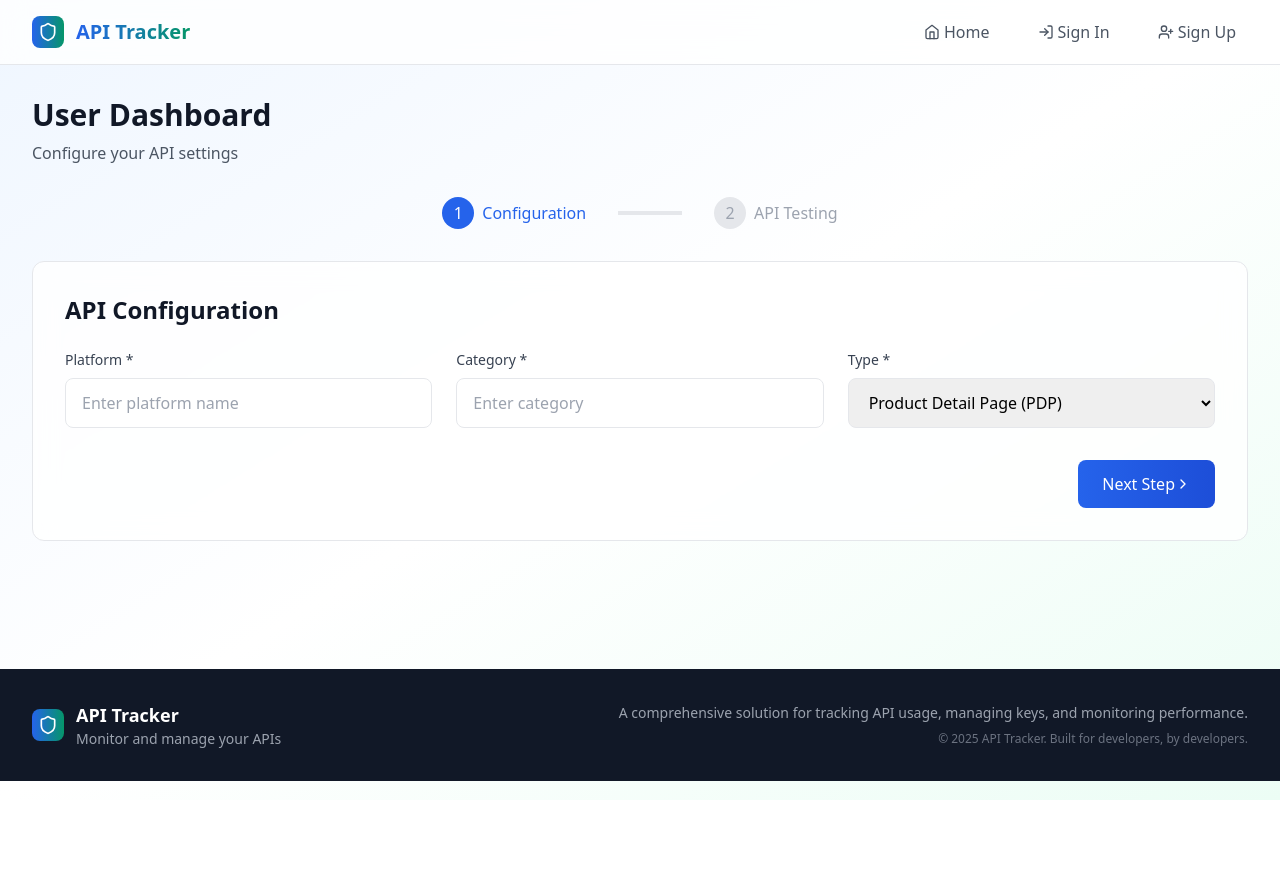
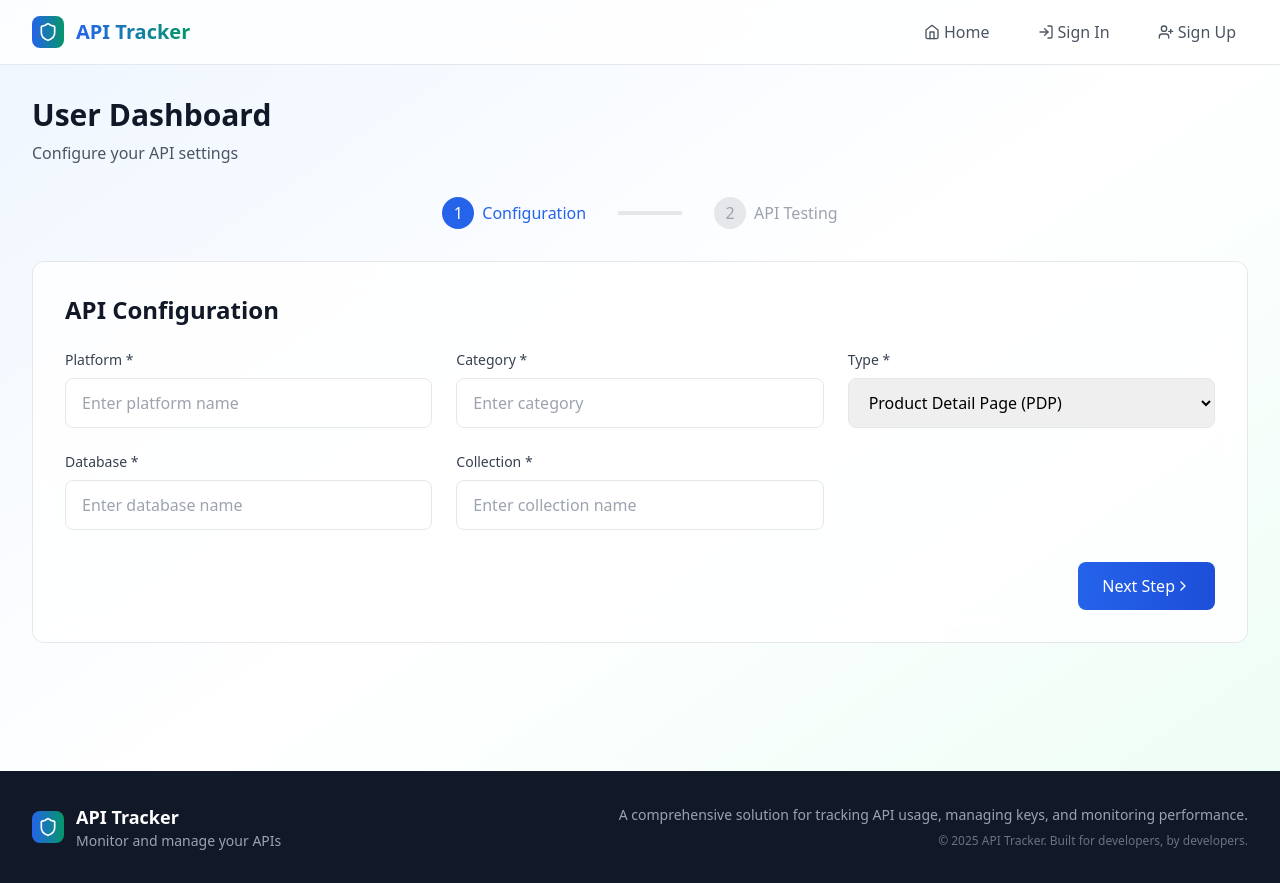
Before and after one commit to Darshit-Rakhasiya/main-components-extractor-flipkart, a React (Vite) app in the folder frontend/: page /user/dashboard in a window 1280 px wide. Before the commit the page ends 800 px from the top, so only its background shows below. Built offline with nearby package versions, Linux system fonts and the light colour scheme.

Commit message:
fix the alert message for fields

```diff
--- a/frontend/src/components/User/UserDashboard.tsx
+++ b/frontend/src/components/User/UserDashboard.tsx
@@ -18,6 +18,8 @@ const UserDashboard: React.FC = () => {
   const [platform, setPlatform] = useState('');
   const [category, setCategory] = useState('');
   const [type, setType] = useState('PDP');
+  const [database, setDatabase] = useState('');
+  const [collection, setCollection] = useState('');
 
   /* ---------- API‑test state ---------- */
   const [url, setUrl] = useState('');
@@ -42,10 +44,12 @@ const UserDashboard: React.FC = () => {
   // Step navigation with URL update
   const goToStep2 = () => {
     setCurrentStep(2);
+    setError(''); // Clear error when moving to step 2
     window.history.replaceState(null, '', '/user/dashboard?step=2');
   };
   const goToStep1 = () => {
     setCurrentStep(1);
+    setError(''); // Clear error when moving to step 1
     window.history.replaceState(null, '', '/user/dashboard');
   };
 
@@ -183,7 +187,7 @@ const UserDashboard: React.FC = () => {
         {currentStep === 1 && (
           <div className="bg-white/80 backdrop-blur-md rounded-xl p-8 border mb-8">
             <h2 className="text-2xl font-semibold text-gray-900 mb-6">API Configuration</h2>
-            <div className="grid grid-cols-1 md:grid-cols-3 gap-6">
+            <div className="grid grid-cols-1 md:grid-cols-2 lg:grid-cols-3 gap-6">
               <Input label="Platform *" value={platform} onChange={setPlatform} placeholder="Enter platform name" />
               <Input label="Category *" value={category} onChange={setCategory} placeholder="Enter category" />
               <div>
@@ -205,6 +209,8 @@ const UserDashboard: React.FC = () => {
                   ))}
                 </select>
               </div>
+              <Input label="Database *" value={database} onChange={setDatabase} placeholder="Enter database name" />
+              <Input label="Collection *" value={collection} onChange={setCollection} placeholder="Enter collection name" />
             </div>
 
             {error && (
@@ -212,7 +218,7 @@ const UserDashboard: React.FC = () => {
             )}
 
             <div className="mt-8 flex justify-end">
-              <Button onClick={() => (!platform || !category ? setError('Please fill in all required fields') : goToStep2())}>
+              <Button onClick={() => (!platform || !category || !database || !collection ? setError('Please fill in all required fields') : goToStep2())}>
                 Next Step <ChevronDown className="w-4 h-4 -rotate-90" />
               </Button>
             </div>
```
